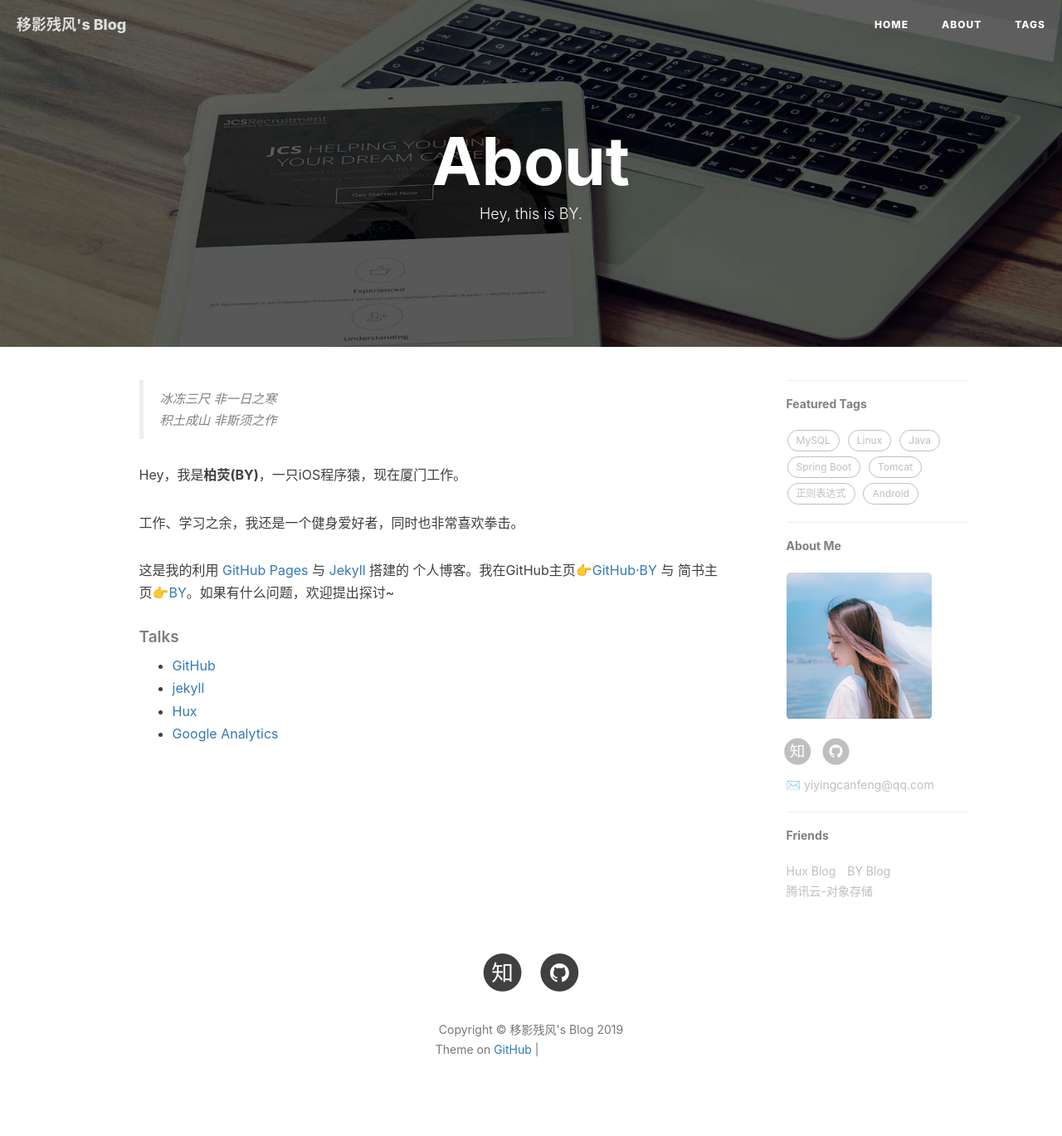
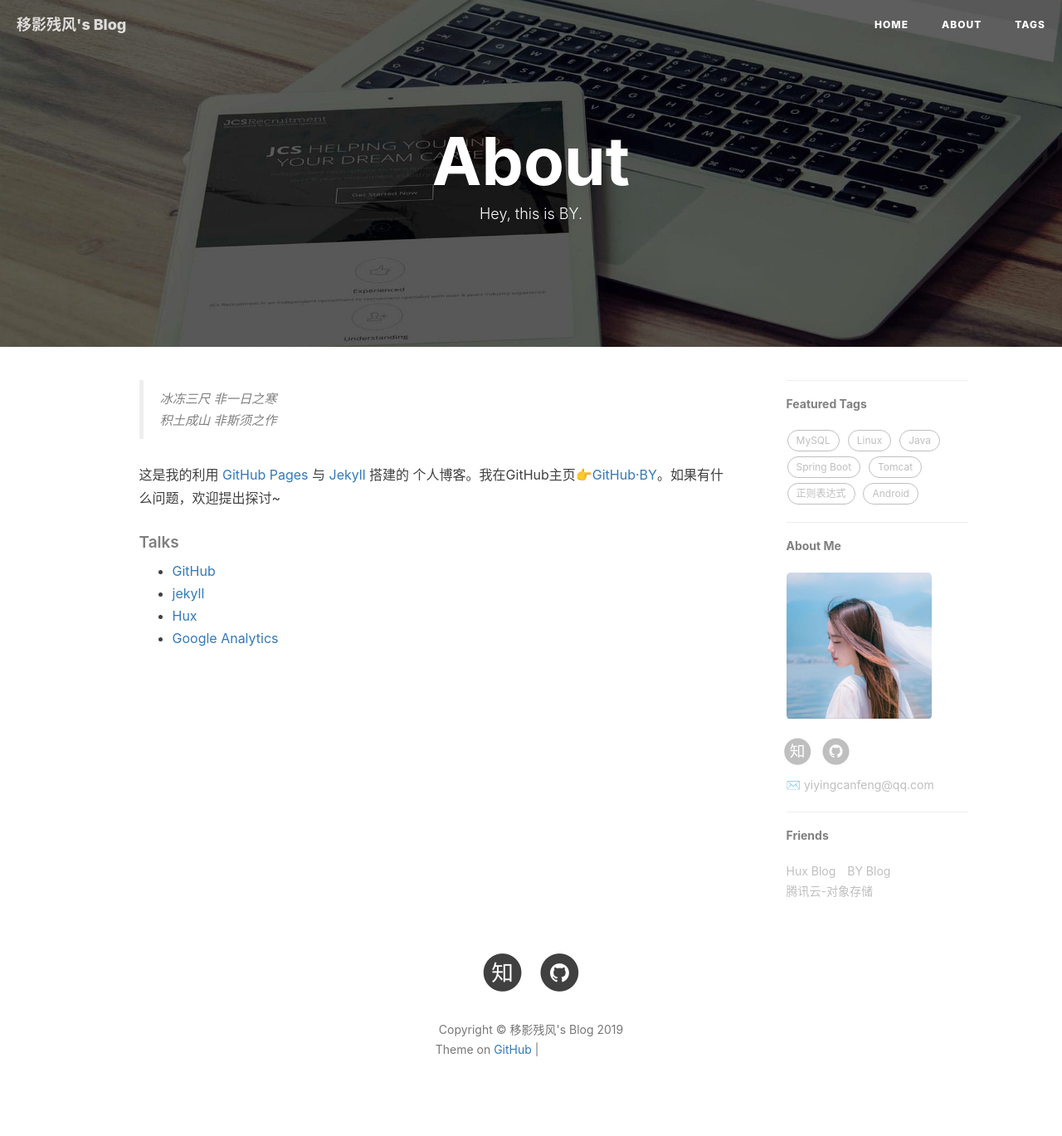
Before and after one commit to yycanf/yycanf.github.io, a Jekyll site: the page built from about.html, in a window 1280 px wide. Shown: the whole page at 83% size. Built offline with Jekyll 4.4.1, drawn with Linux system fonts in a browser that asks for light colours; nearby versions of some CDN libraries; comment, search, counter and statistics services are not loaded; grey boxes are pictures that could not be loaded.

Commit message:
界面修改

```diff
--- a/about.html
+++ b/about.html
@@ -18,11 +18,8 @@ header-img: "img/post-bg-rwd.jpg"
     <blockquote><p>冰冻三尺 非一日之寒<br>
     积土成山 非斯须之作</p></blockquote>
 
-    <p>Hey，我是<strong>柏荧(BY)</strong>，一只iOS程序猿，现在厦门工作。</p>
 
-    <p>工作、学习之余，我还是一个健身爱好者，同时也非常喜欢拳击。</p>
-
-    <p>这是我的利用 <a href="https://pages.github.com/">GitHub Pages</a> 与 <a href="http://jekyll.com.cn/">Jekyll</a> 搭建的 个人博客。我在GitHub主页<a href="https://github.com/qiubaiying">👉GitHub·BY</a> 与 简书主页<a href="https://http://www.jianshu.com/u/e71990ada2fd">👉BY</a>。如果有什么问题，欢迎提出探讨~</p>
+    <p>这是我的利用 <a href="https://pages.github.com/">GitHub Pages</a> 与 <a href="http://jekyll.com.cn/">Jekyll</a> 搭建的 个人博客。我在GitHub主页<a href="https://github.com/yiyingcanfeng">👉GitHub·BY</a>。如果有什么问题，欢迎提出探讨~</p>
 
     <p></p>
 
@@ -35,27 +32,6 @@ header-img: "img/post-bg-rwd.jpg"
         <li><a href="https://analytics.google.com/analytics">Google Analytics</a></li>
     </ul>
 </div>
-
-<!-- English Version -->
-<!-- <div class="en post-container">
-    <blockquote><p>Yet another iOS Developer. <br>
-    Yet another Life-long Student.</p></blockquote>
-
-    <p>Hi, I am <strong>Baiying Qiu</strong>，you can call me <strong>BY</strong>. I am an iOS software engineer and currently working in Xiamen</p>
-
-    <p>This is my personal blog, through making Github Pages and Jekyll.My GitHub  👉 <a href="http://github.com/qiubaiying">Github·BY</a>.</p>
-
-    <p>I am a sports enthusiast, I like fitness, running and boxing.</p>
-
-    <h5>Talks</h5>
-
-    <ul>
-    <li><a href="https://github.com">GitHub</a></li>
-    <li><a href="http://jekyll.com.cn/">jekyll</a></li>
-    <li><a href="https://pages.github.com/">GitHub Pages</a></li>
-    <li><a href="https://qiubaiying.github.io">BY</a></li>
-    </ul>
-</div> -->
 
 <!-- Handle Language Change -->
 <script type="text/javascript">
```
